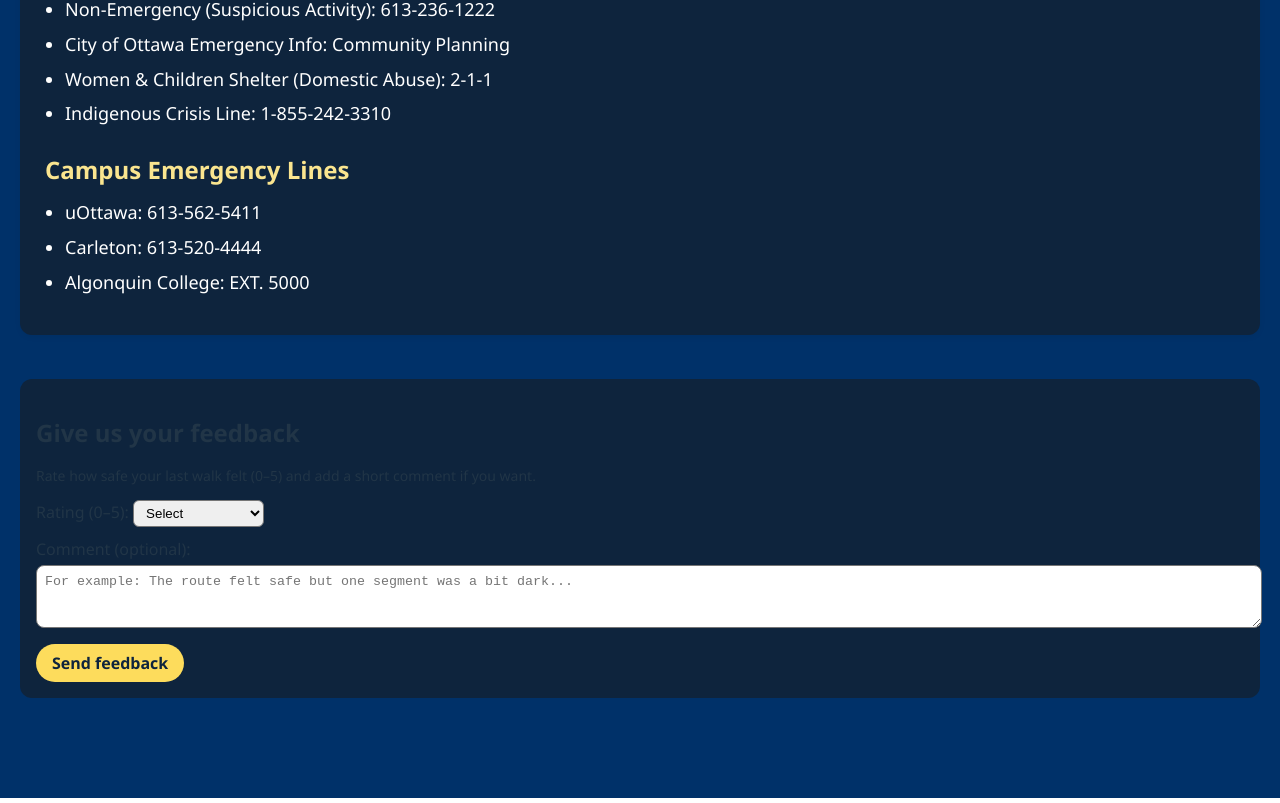
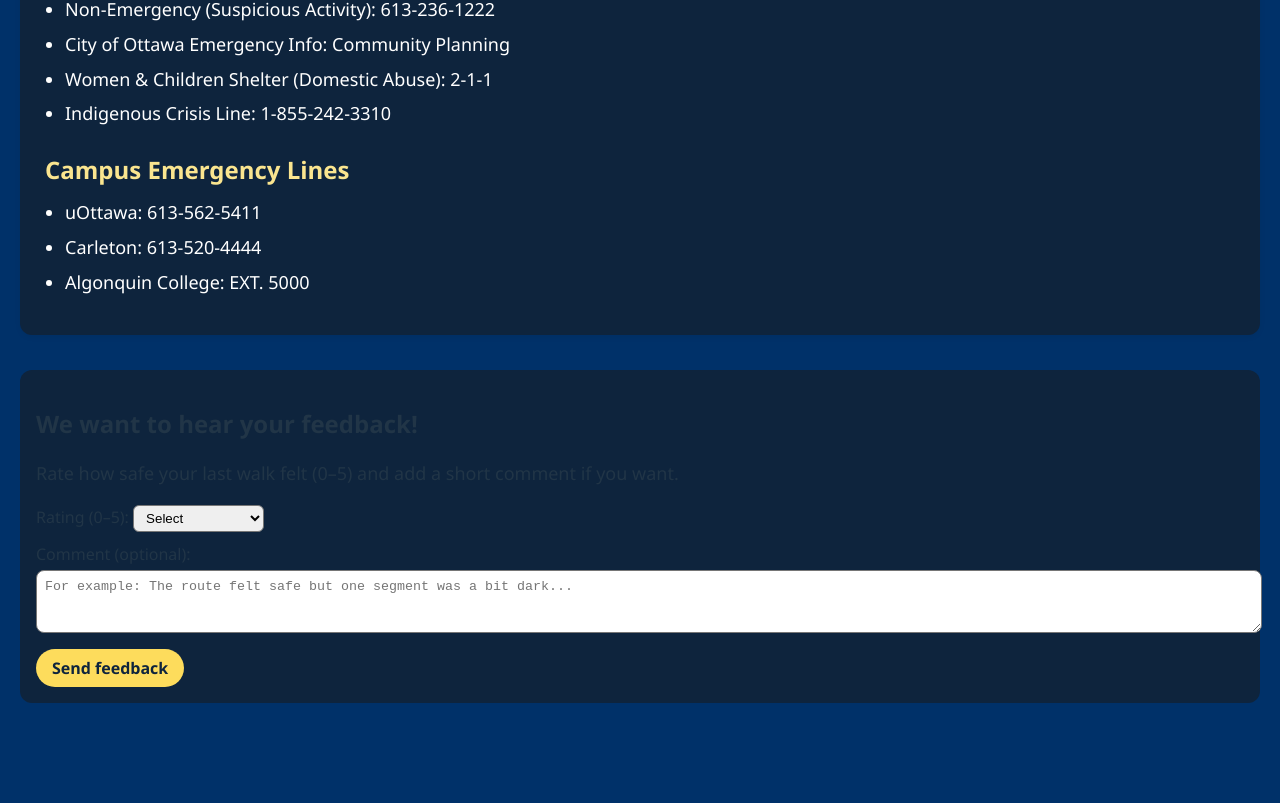
Before and after one commit to abbywilson11/light-my-way-2, a React app in the folder frontend/: page /safety in a window 1280 px wide. Shown: the part 887-1690 px from the top of the page. Built offline with nearby package versions, Linux system fonts and the light colour scheme; no server answers; the HTML template or start-up script is replaced by a standard one.

Commit message:
edited safety tips wording

```diff
--- a/frontend/src/pages/SafetyTips/Safetytips.jsx
+++ b/frontend/src/pages/SafetyTips/Safetytips.jsx
@@ -92,14 +92,14 @@
       {/* Formulaire de feedback */}
       <div
         style={{
-          marginTop: "24px",
+          marginTop: "15px",
           padding: "16px",
           background: "#0e243d",
           borderRadius: "12px",
         }}
       >
-        <h2 style={{ marginBottom: "8px" }}>Give us your feedback</h2>
-        <p style={{ fontSize: "14px" }}>
+        <h2 style={{ marginBottom: "8px" }}>We want to hear your feedback!</h2>
+        <p style={{ fontSize: "18px" }}>
           Rate how safe your last walk felt (0–5) and add a short comment if you
           want.
         </p>
```
